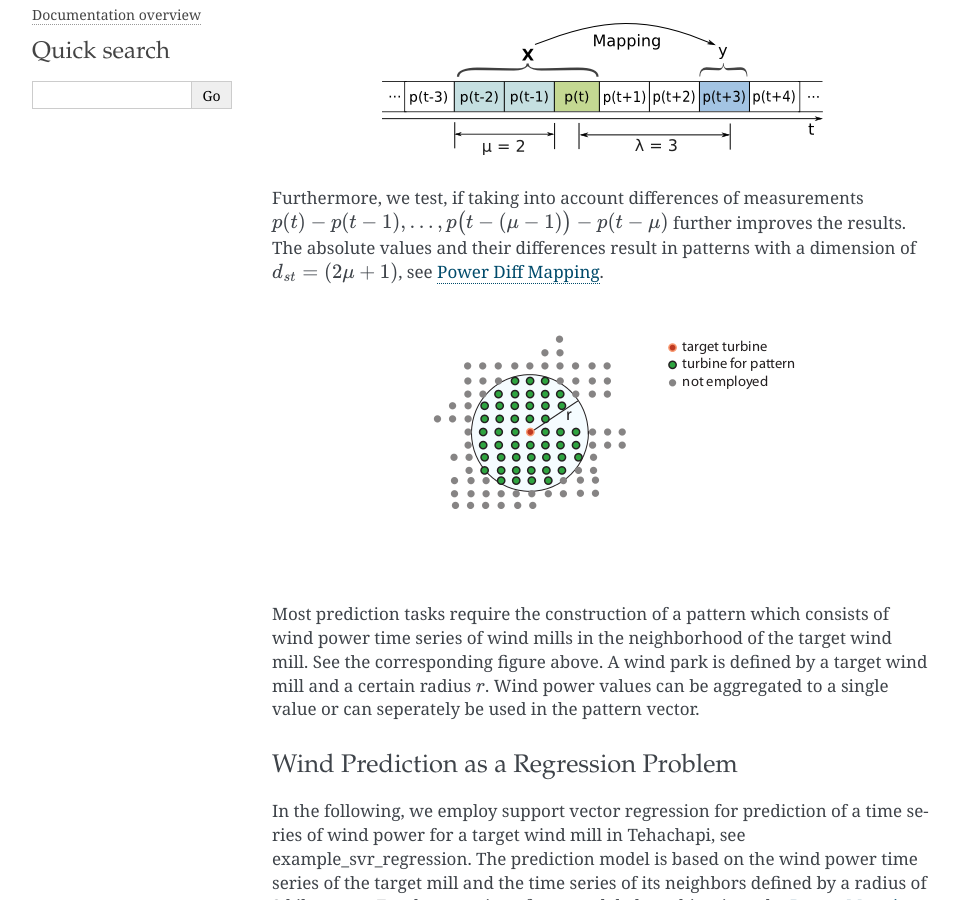
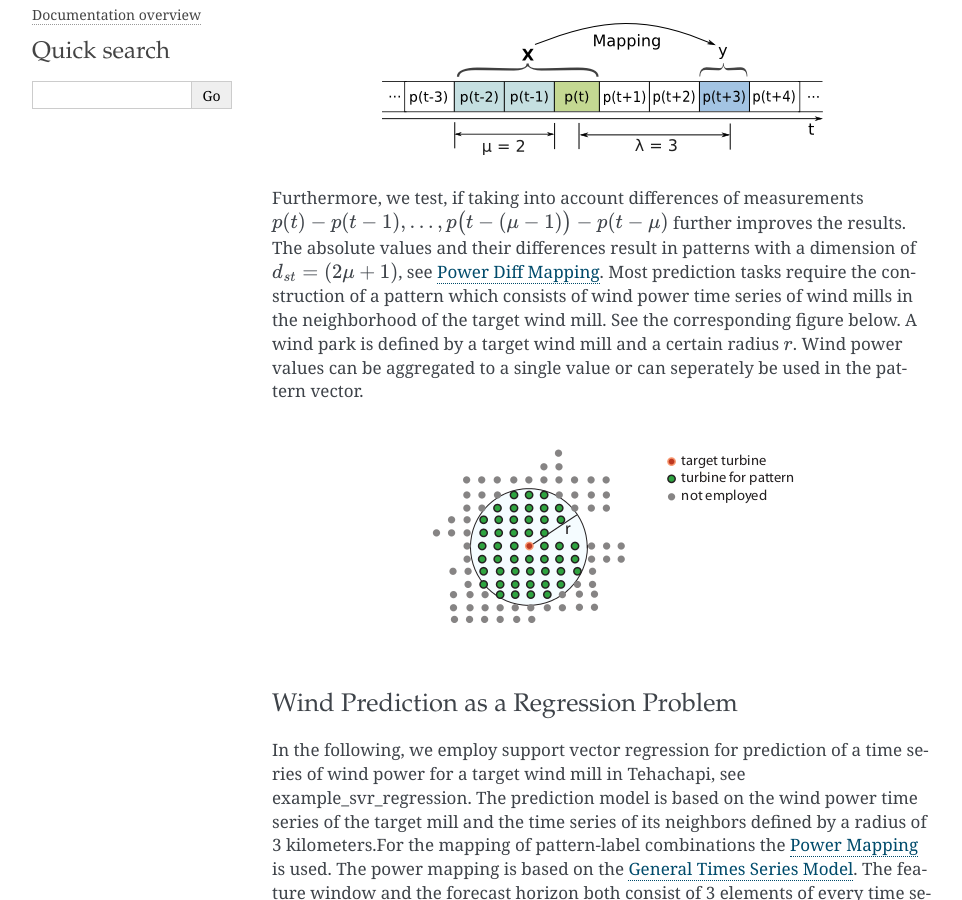
Before and after one commit to cigroup-ol/windml, a Sphinx documentation site: the page built from doc/techniques.rst, in a window 1280 px wide and 900 px high, scrolled down 791 px. Shown: the whole window, without its empty margins (148-1110 px from the left). Built offline with Sphinx 7.4.7, drawn with Linux system fonts in a browser that asks for light colours; formulas are drawn with MathJax 3.

Commit message:
fixed images

```diff
--- a/doc/techniques.rst
+++ b/doc/techniques.rst
@@ -47,18 +47,17 @@ p(t - \mu)`. The implementation of this approach is called :ref:`powermapping`.
 
 Furthermore, we test, if taking into account differences of measurements
 :math:`p(t)-p(t-1), \ldots, p\big(t-(\mu-1)\big) - p(t-\mu)` further improves
-the results. The absolute values and their differences result in patterns with a
-dimension of :math:`d_{st}=(2\mu+1)`, see :ref:`powerdiffmapping`.
+the results. The absolute values and their differences result in patterns with
+a dimension of :math:`d_{st}=(2\mu+1)`, see :ref:`powerdiffmapping`. Most
+prediction tasks require the construction of a pattern which consists of wind
+power time series of wind mills in the neighborhood of the target wind mill.
+See the corresponding figure below. A wind park is defined by a target wind
+mill and a certain radius :math:`r`. Wind power values can be aggregated to a
+single value or can seperately be used in the pattern vector.
 
 .. figure:: _static/neigh.png
     :alt: Neighborhood of a wind mill
     :align: center
-
-Most prediction tasks require the construction of a pattern which consists of
-wind power time series of wind mills in the neighborhood of the target wind
-mill. See the corresponding figure above. A wind park is defined by a target
-wind mill and a certain radius :math:`r`. Wind power values can be aggregated
-to a single value or can seperately be used in the pattern vector.
 
 Wind Prediction as a Regression Problem
 +++++++++++++++++++++++++++++++++++++++
```
Also changed, not shown: doc/_static/neigh.png.
